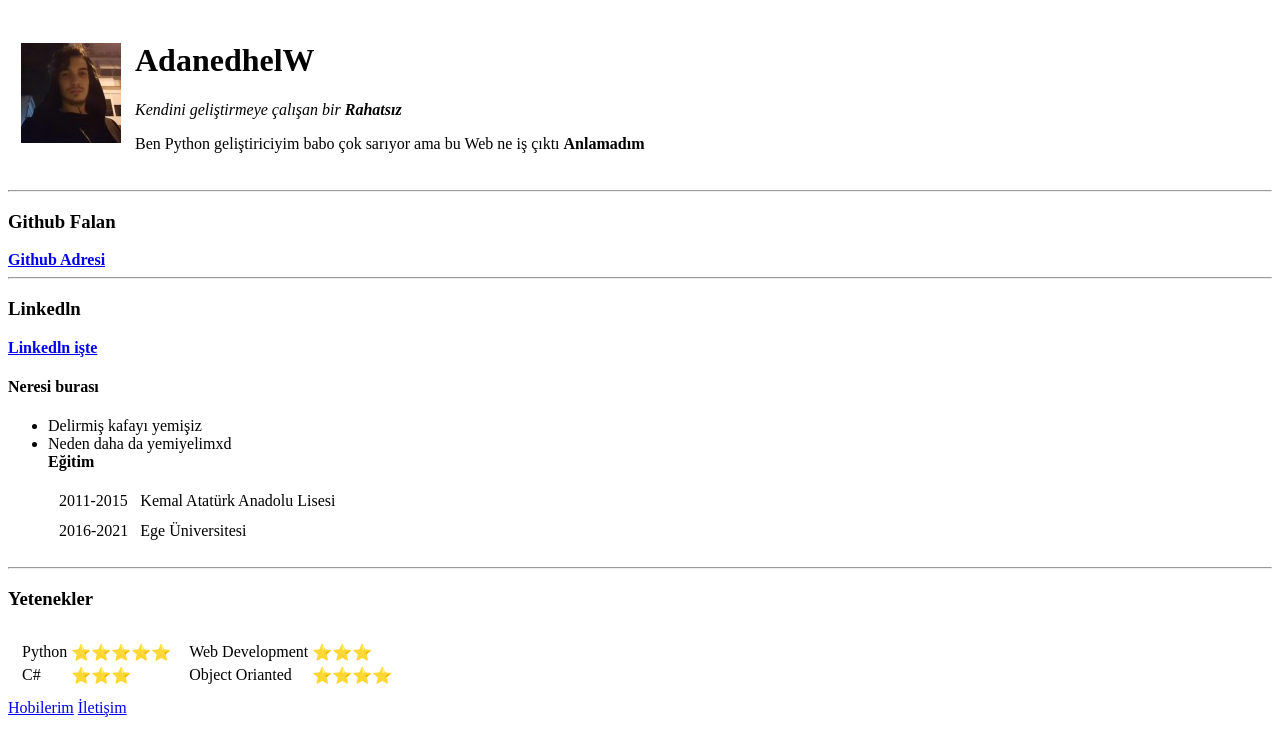
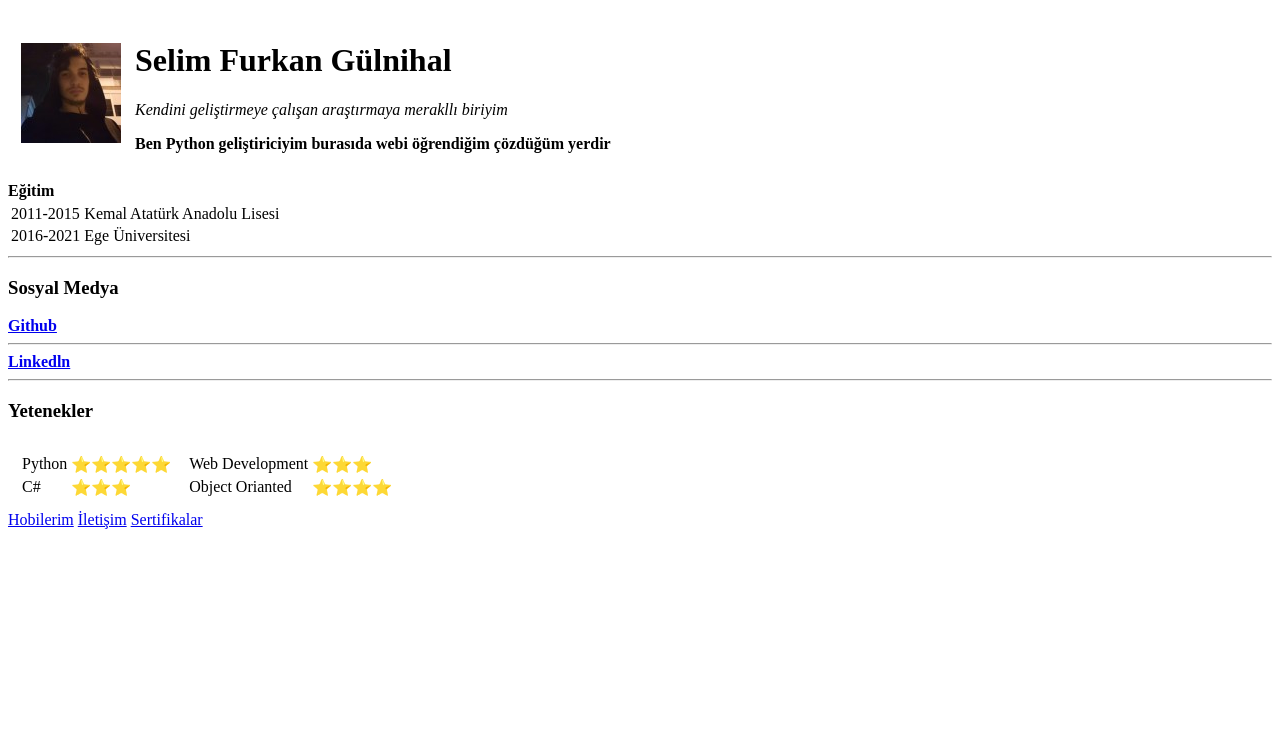
Before and after one commit to AdanedhelWrites/cv, a plain HTML site: page index.html in a window 1280 px wide. Drawn offline with Linux system fonts and the light colour scheme.

Commit message:
Add files via upload

```diff
--- a/index.html
+++ b/index.html
@@ -3,29 +3,27 @@
   <head>
     <meta charset="utf-8">
     <title>Kişisel Site</title>
+    <link rel="stylesheet" href="css/stiller.css">
+    <link rel="icon" href="fotolar/favicon.ico">
+
+    </style>
   </head>
-  <body>
+  <body >
     <table cellspacing="12">
       <tr>
         <td><img src="fotolar/1613911531722.jpg" alt="Ben"></td>
-        <td><h1>AdanedhelW</h1>
-        <p><em>Kendini geliştirmeye çalışan bir <strong>Rahatsız</strong></em></p>
-        <p>Ben Python geliştiriciyim babo çok sarıyor ama bu Web ne iş çıktı <strong>Anlamadım</strong></p></td>
+        <td><h1>Selim Furkan Gülnihal</h1>
+        <p><em>Kendini geliştirmeye çalışan araştırmaya merakllı biriyim</em></p>
+        <p><strong>Ben Python geliştiriciyim burasıda webi öğrendiğim çözdüğüm yerdir</strong></p></td>
       </tr>
     </table>
 
+    <!--<h3>Burası Çalışılan Yerler Olucak</h3>
 
-    <hr>
-    <h3>Github Falan</h3>
-    <strong><a href="https://github.com/AdanedhelWrites">Github Adresi</a></strong>
-    <hr>
-    <h3>Linkedln</h3>
-    <strong><a href="https://www.linkedin.com/in/selim-furkan-g%C3%BClnihal-2262671ba/">Linkedln işte</a></strong>
-    <h4>Neresi burası</h4>
-    <ul>
-      <li>Delirmiş kafayı yemişiz</li>
-      <li>Neden daha da yemiyelimxd</li>
-      <table cellspacing="10">
+      <li></li>
+      <li></li>
+      /-->
+      <table cellspacing="2">
         <tr>
           <thead>
             <strong>Eğitim</strong>
@@ -38,8 +36,15 @@
           <td>Ege Üniversitesi</td>
         </tr>
       </table>
-    </ul>
+
     <hr>
+    <h3>Sosyal Medya</h3>
+    <strong><a class="btngit" href="https://github.com/AdanedhelWrites">Github</a></strong>
+    <hr class="yok">
+    <strong><a class="btnlink "href="https://www.linkedin.com/in/selim-furkan-g%C3%BClnihal-2262671ba/">Linkedln</a></strong>
+
+    <hr>
+
     <h3>Yetenekler</h3>
     <table cellspacing="10">
       <tr>
@@ -72,6 +77,7 @@
     </table>
     <a href="hobbies.html">Hobilerim</a>
     <a href="iletisim.html">İletişim</a>
+    <a href="sertifikalar.html">Sertifikalar</a>
 
 
   </body>
```
Also changed, not shown: hobbies.html (+32 -5 lines), iletisim.html (+8 -7 lines), sertifikalar.html (added, +10 -0 lines).
